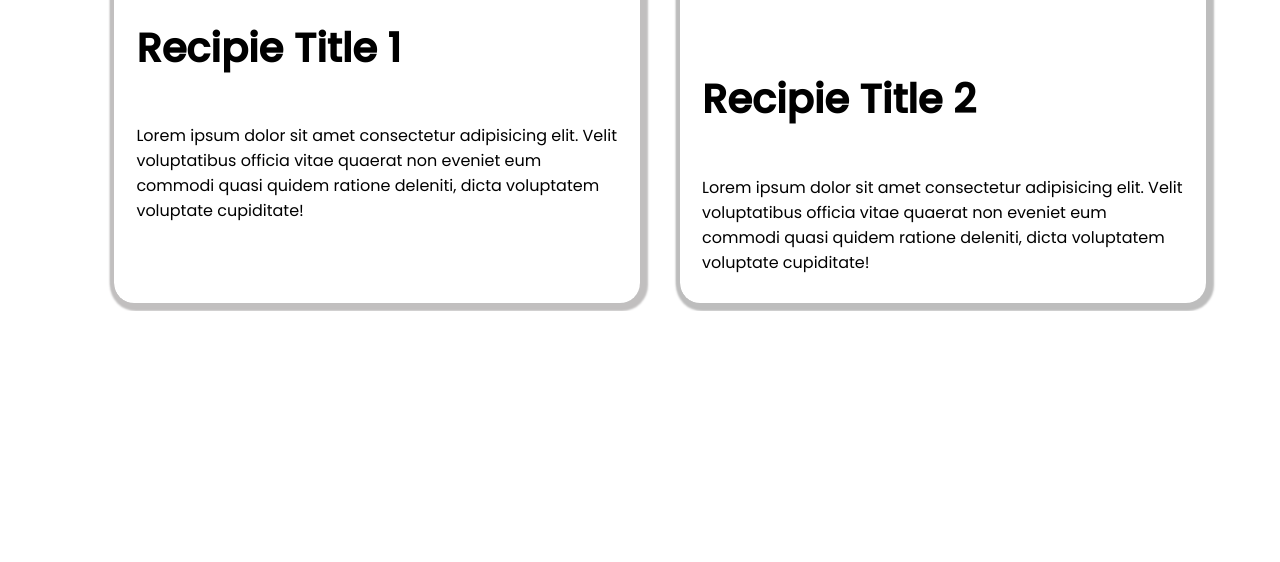
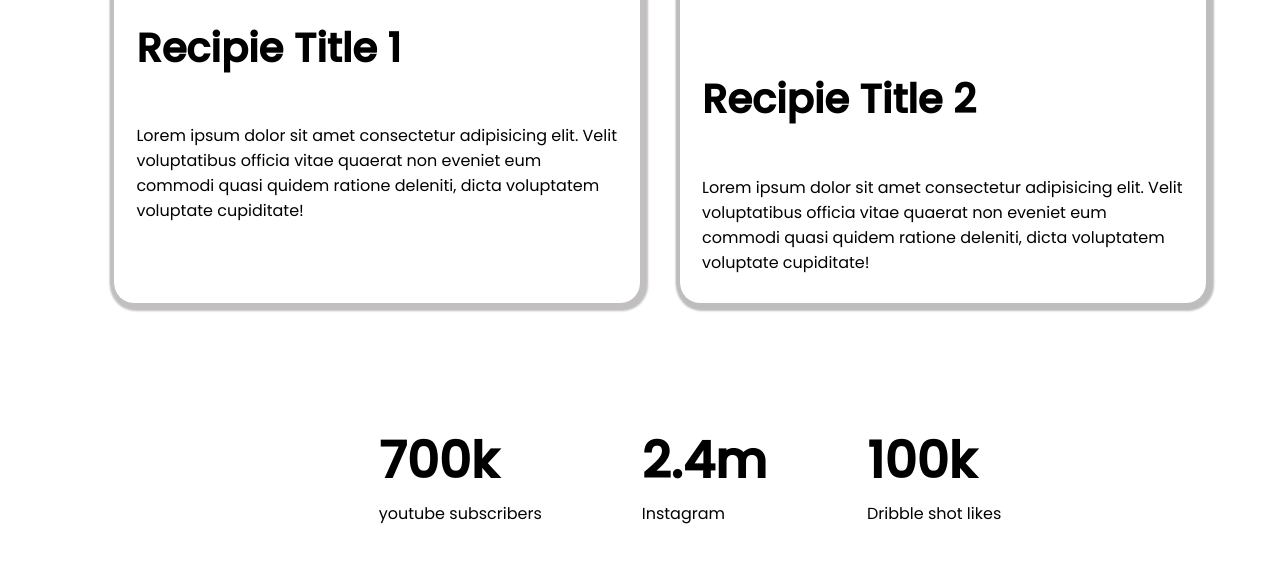
Before and after one commit to AnisurRahman06046/eat-healthy-website, a plain HTML site: page index.html in a window 1280 px wide. Shown: the part 2073-2635 px from the top of the page. Before the commit the page ends 2384 px from the top, so only its background shows below. Drawn offline with Linux system fonts and the light colour scheme.

Commit message:
like section updated

```diff
--- a/index.html
+++ b/index.html
@@ -48,6 +48,23 @@
         </div>
     </section>
 
+    <section class="like-container">
+
+            <div class="part1">
+                <h1>700k</h1>
+                <p>youtube subscribers</p>
+            </div>
+            <div class="part1">
+                <h1>2.4m</h1>
+                <p>Instagram</p>
+            </div>
+            <div class="part1">
+                <h1>100k</h1>
+                <p>Dribble shot likes</p>
+            </div>
+        </div>
+    </section>
+
 
 
 </body>
--- a/style.css
+++ b/style.css
@@ -122,3 +122,16 @@ h2{
     margin-top: 80px;
     padding-left: 12px;
 }
+.like-container{
+    display: flex;
+    width: 100%;
+    justify-content: center;
+    margin-top: 80px;
+    margin-bottom: 50px;
+}
+.part1{
+    margin-left: 100px;
+}
+.part1 p{
+    margin-top: -40px;
+}
```
